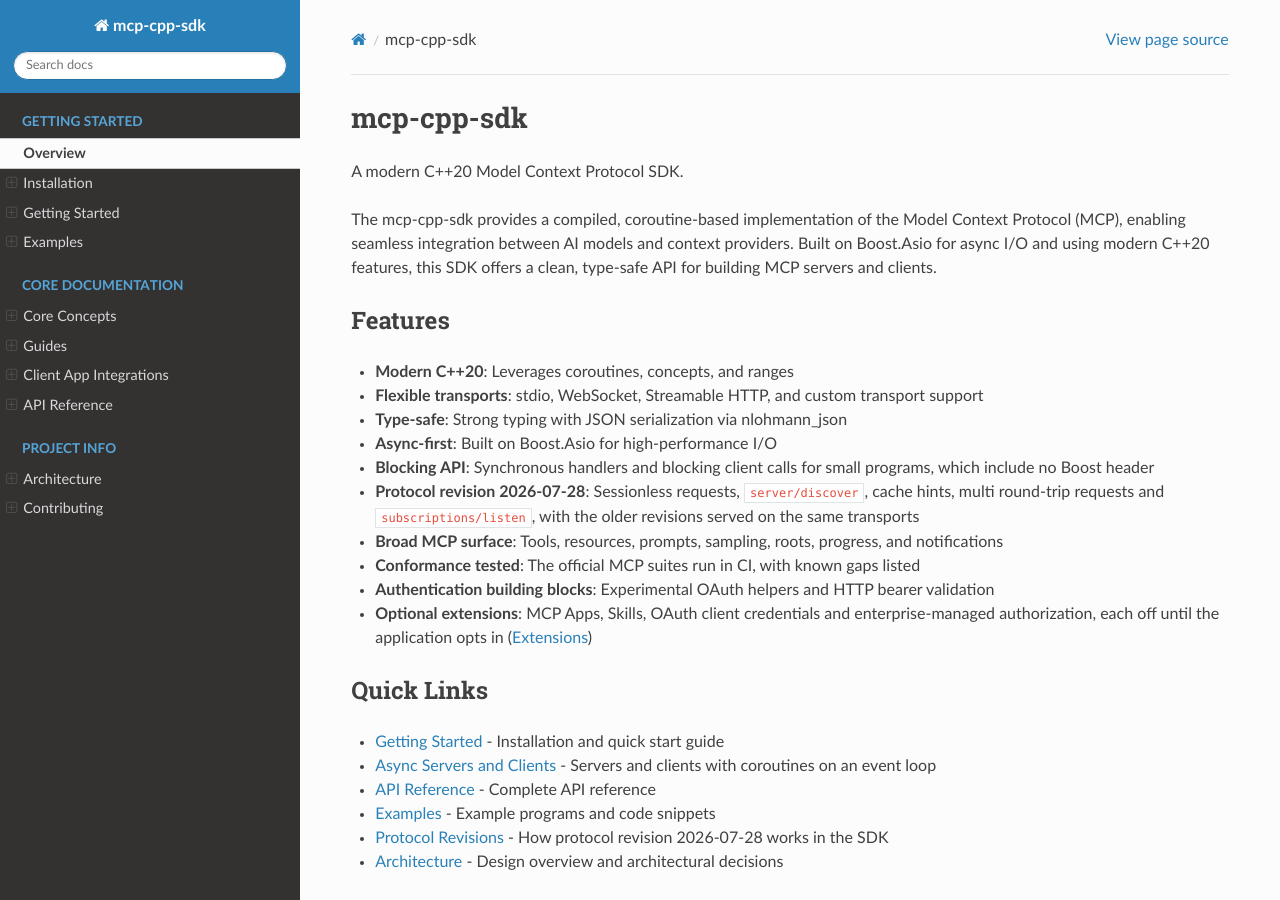
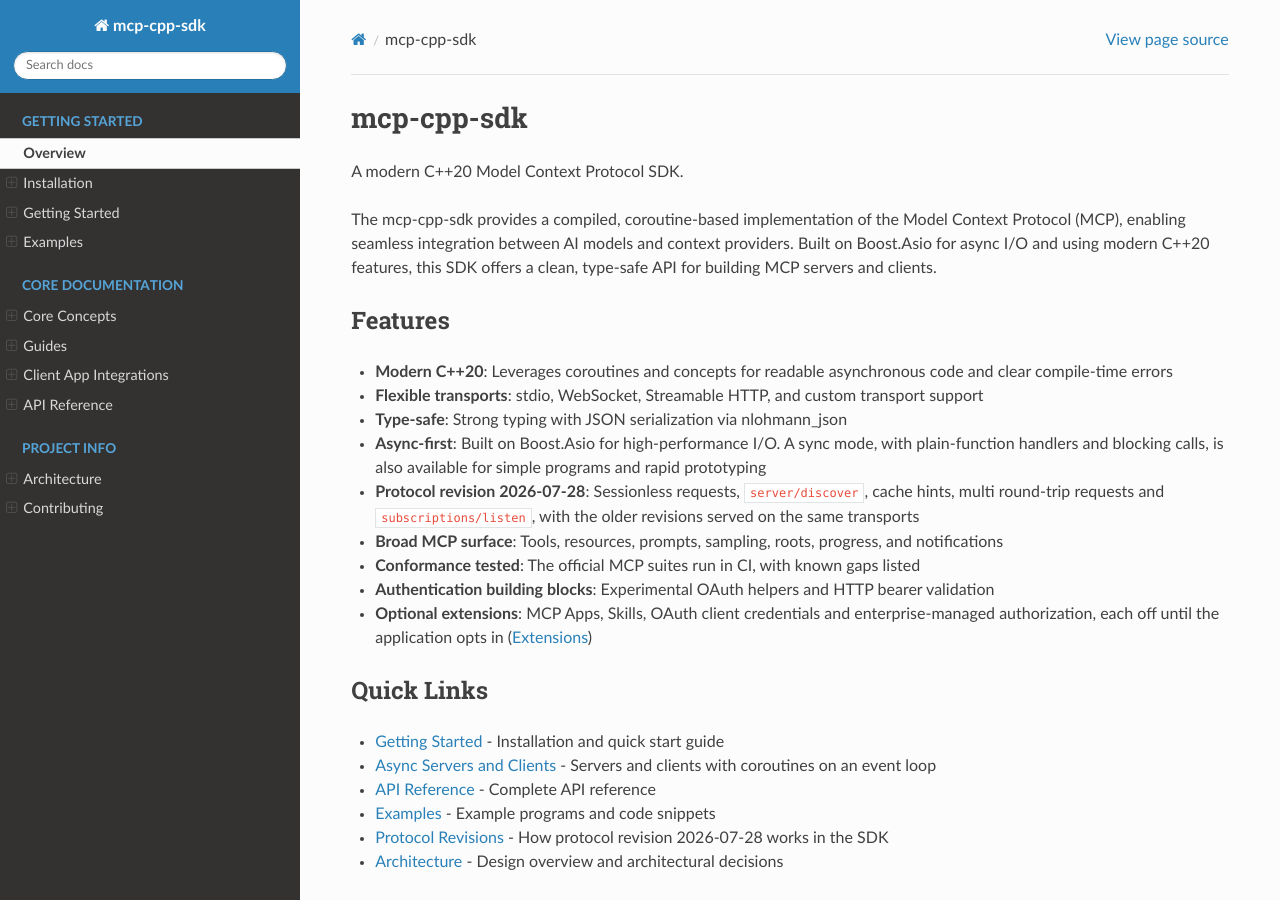
Before and after one commit to yurirocha15/mcp-cpp-sdk, a Sphinx documentation site: the page built from docs/index.rst, in a window 1280 px wide and 900 px high. Built offline with Sphinx 7.4.7 and the Read the Docs theme 3.1.0, drawn with Linux system fonts in a browser that asks for light colours.

Commit message:
docs: reword the C++20 and async feature bullets

```diff
--- a/docs/index.rst
+++ b/docs/index.rst
@@ -11,11 +11,10 @@ features, this SDK offers a clean, type-safe API for building MCP servers and cl
 Features
 --------
 
-* **Modern C++20**: Leverages coroutines, concepts, and ranges
+* **Modern C++20**: Leverages coroutines and concepts for readable asynchronous code and clear compile-time errors
 * **Flexible transports**: stdio, WebSocket, Streamable HTTP, and custom transport support
 * **Type-safe**: Strong typing with JSON serialization via nlohmann_json
-* **Async-first**: Built on Boost.Asio for high-performance I/O
-* **Blocking API**: Synchronous handlers and blocking client calls for small programs, which include no Boost header
+* **Async-first**: Built on Boost.Asio for high-performance I/O. A sync mode, with plain-function handlers and blocking calls, is also available for simple programs and rapid prototyping
 * **Protocol revision 2026-07-28**: Sessionless requests, ``server/discover``, cache hints, multi round-trip requests and ``subscriptions/listen``, with the older revisions served on the same transports
 * **Broad MCP surface**: Tools, resources, prompts, sampling, roots, progress, and notifications
 * **Conformance tested**: The official MCP suites run in CI, with known gaps listed
```
Also changed, not shown: README.md (+1 -2 lines).
